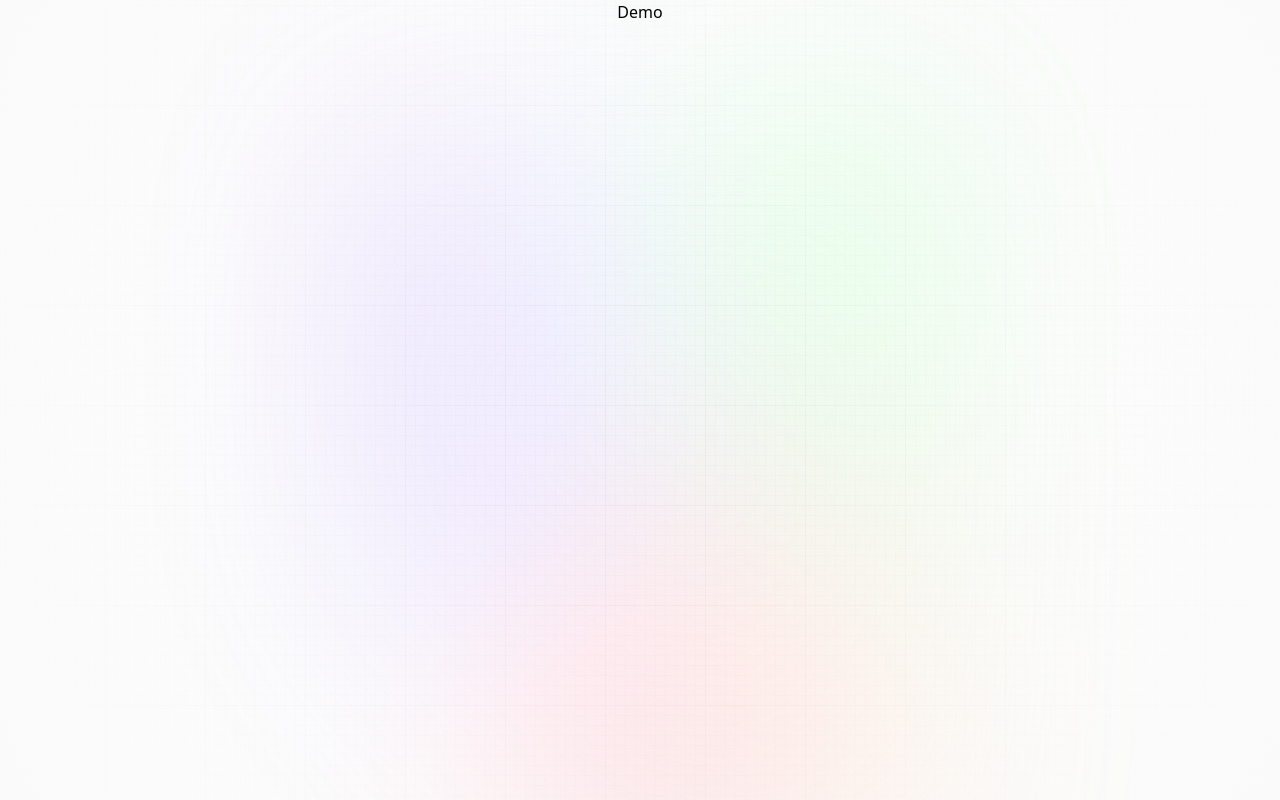
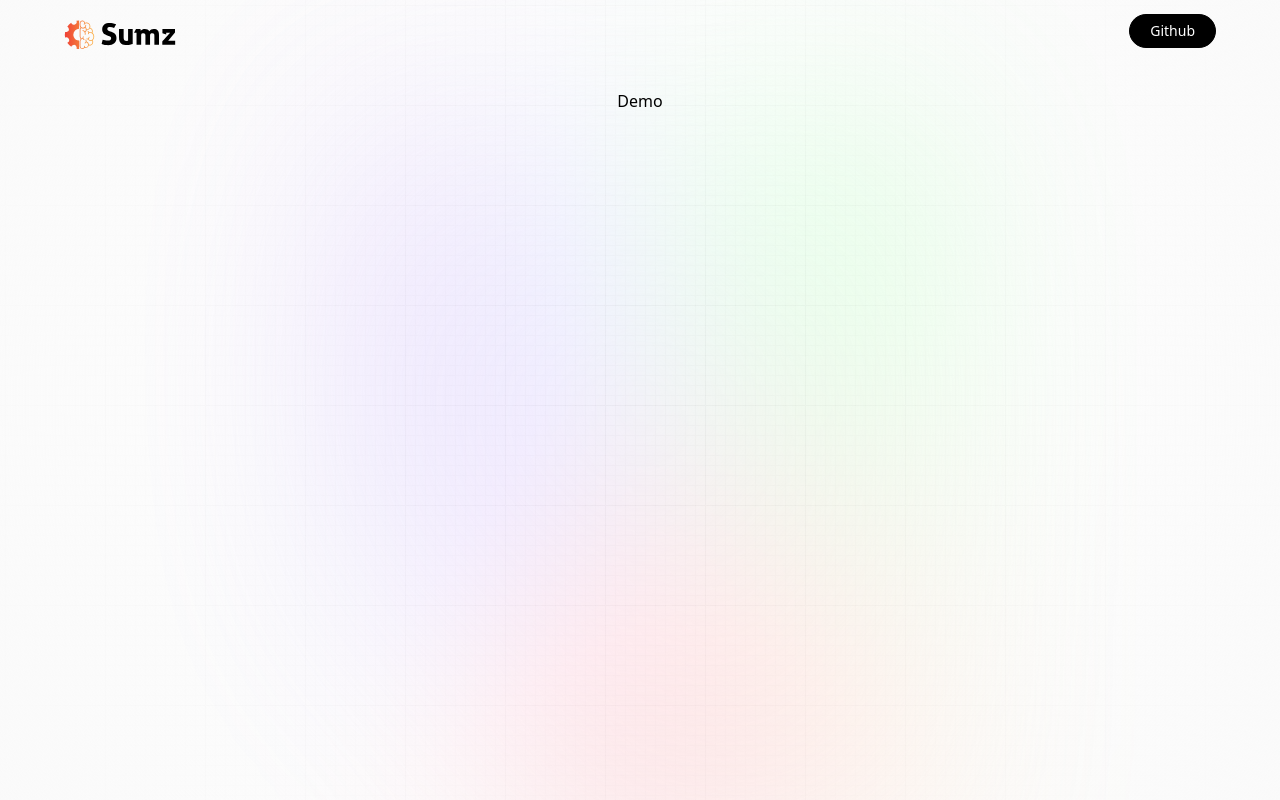
Before and after one commit to iamkunal2k/AI_Summerizer, a React (Vite) app: page / in a window 1280 px wide. Built offline with nearby package versions, Linux system fonts and the light colour scheme; a web font is replaced by a local one.

Commit message:
Completed with creating a navbar

```diff
--- a/src/components/Hero.jsx
+++ b/src/components/Hero.jsx
@@ -4,7 +4,15 @@
 const Hero = () => {
   return (
     <header className='w-full flex justify-center items-center flex-col'>
+       <nav className='flex justify-between items-center w-full mb-10 pt-3'>
+            <img src={logo} alt='sumz_logo' className=' w-28 object-contain' />
 
+            <button type='button'
+            onClick={() => window.open('https://github.com/iamkunal2k/AI_Summerizer')}
+            className='black_btn'>
+                Github
+            </button>
+        </nav>
     </header>
   )
 }
```
